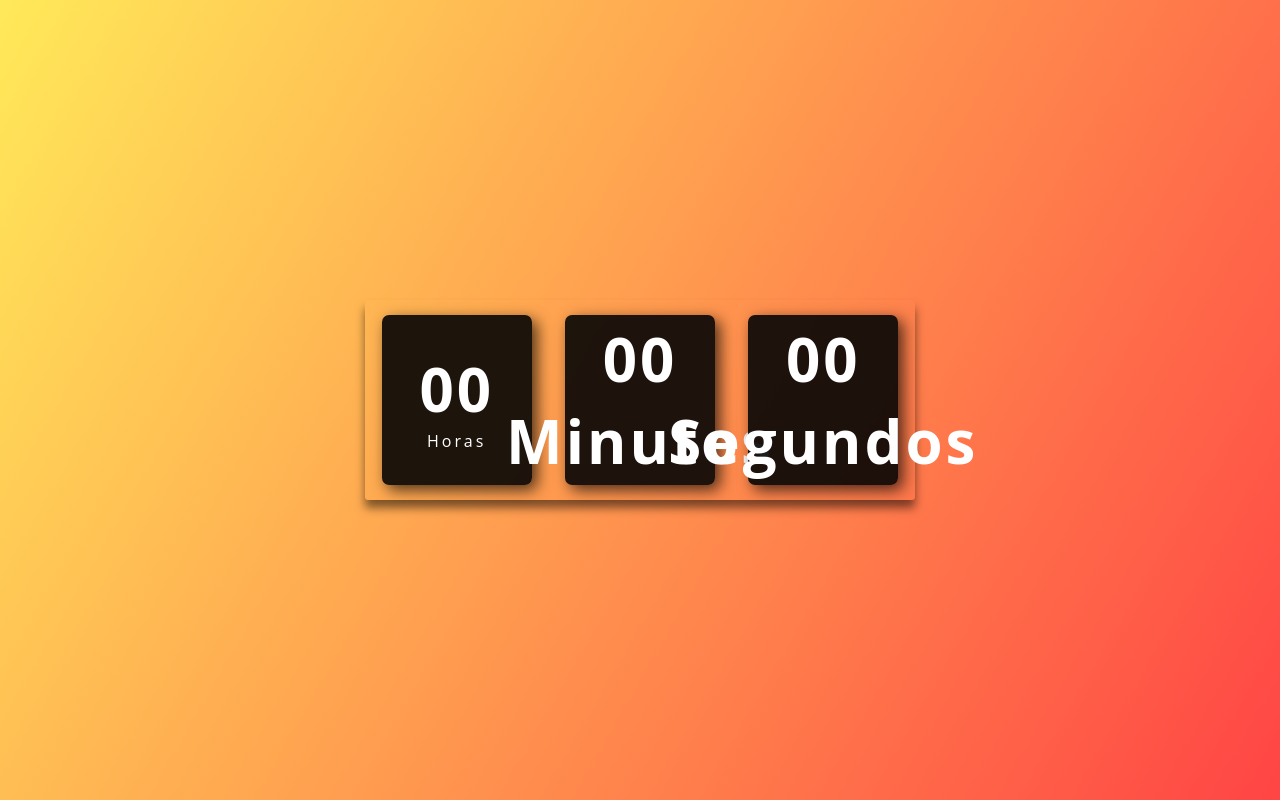
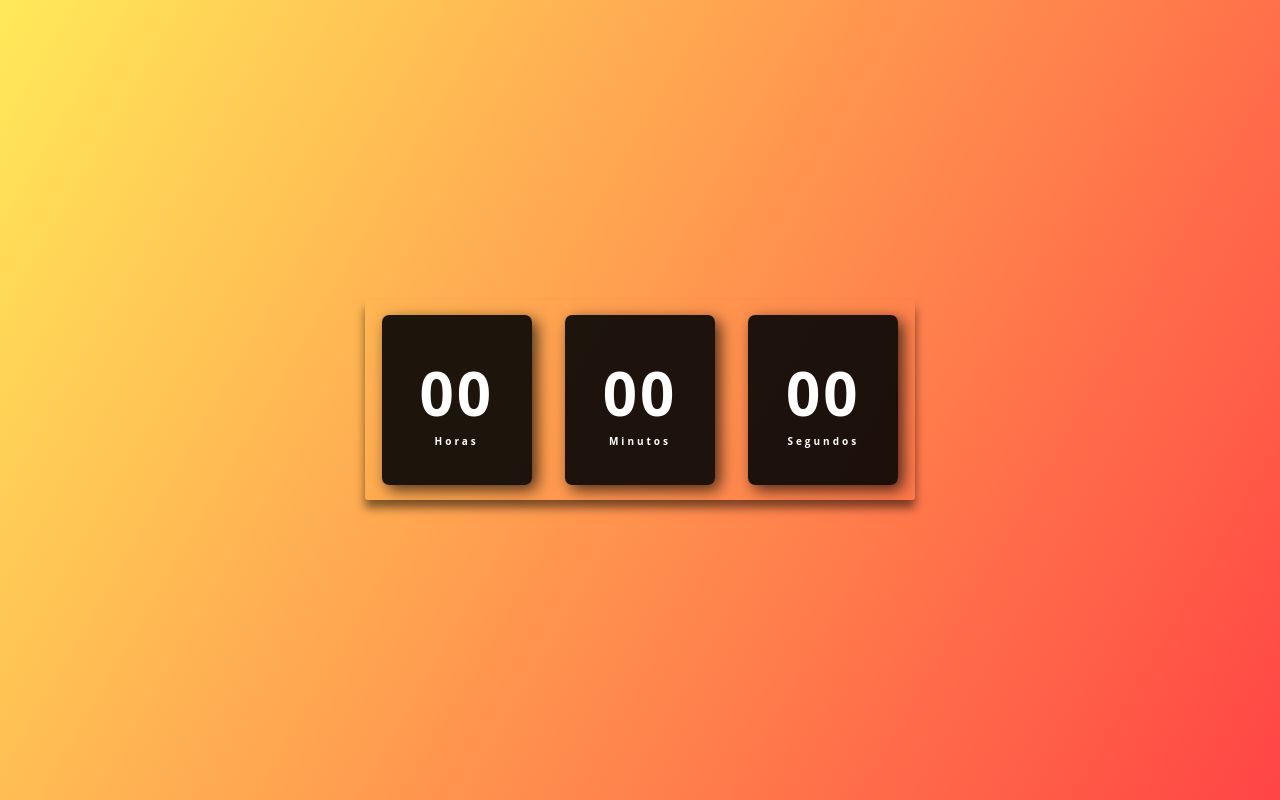
Before and after one commit to Gabriellfreitasr/Relogio_Digital, a plain HTML site: page index.html in a window 1280 px wide. Drawn offline with Linux system fonts and the light colour scheme; a web font is replaced by a local one.

Commit message:
Atualização Visual

```diff
--- a/css/style.css
+++ b/css/style.css
@@ -43,3 +43,7 @@ body {
     font-weight: bolder;
     font-size: 60px;
 }
+
+.relogio span.tempo {
+    font-size: 10px;
+}
--- a/index.html
+++ b/index.html
@@ -10,7 +10,7 @@
     <div class="relogio">
         <div>
             <span id="horas"> 00 </span>
-            <spam class="tempo"> Horas </spam>
+            <span class="tempo"> Horas </span>
         </div>
 
         <div>
@@ -24,5 +24,7 @@
         </div>
     </div>
 
+    <script src="script/index.js"> </script>
+
 </body>
 </html>
```
